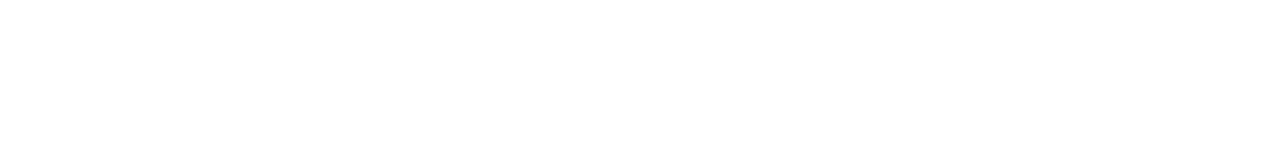
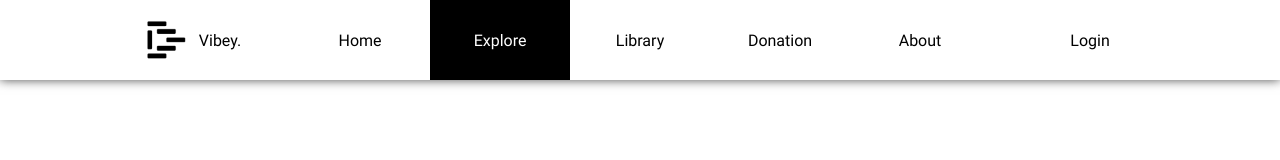
Before and after one commit to jackysetiawan6/WebDev-Vibey-Streaming, a plain HTML site: page explore/explore.html in a window 1280 px wide. Drawn offline with Linux system fonts and the light colour scheme.

Commit message:
Added explore page

```diff
--- /dev/null
+++ b/explore/explore.css
@@ -0,0 +1,35 @@
+/* ============================================================= Header */
+
+.header {
+    position: fixed;
+    top: 0;
+    left: 0;
+    height: 80px;
+    width: 100vw;
+    justify-content: center;
+    background-color: var(--color-02);
+    box-shadow: 0 0 10px rgba(0, 0, 0, 0.7);
+    z-index: 999;
+  }
+
+
+.main-header {
+    height: fit-content;
+    width: 100%;
+    display: flex;
+    justify-content: space-between;
+    align-items: center;
+  }
+
+  .main-header {
+    height: fit-content;
+    width: 100%;
+    display: flex;
+    justify-content: space-between;
+    align-items: center;
+  }
+  .main-header > p {
+    font-size: calc(2 * var(--font-size));
+    font-weight: bold;
+    text-align: right;
+  }
--- a/explore/explore.html
+++ b/explore/explore.html
@@ -3,9 +3,42 @@
     <meta charset="UTF-8">
     <meta http-equiv="X-UA-Compatible" content="IE=edge">
     <meta name="viewport" content="width=device-width, initial-scale=1.0">
-    <title>Document</title>
+    <title>Vibey Music Streaming</title>
+    <link rel="icon" href="../assets/Logo.png" type="Icon" />
+    <link rel="stylesheet" href="../global/global.css" />
+    <link rel="stylesheet" href="explore.css" />
 </head>
 <body>
+    <header class="header">
+        <div class="header-left">
+          <img src="../assets/Logo.png" alt="Vibey Logo" />
+          <p>Vibey.</p>
+        </div>
+        <div class="header-mid">
+          <a href="../index.html">Home</a>
+          <a class="active" href="explore.html">Explore</a>
+          <a href="#">Library</a>
+          <a href="#">Donation</a>
+          <a href="about/about.html">About</a>
+        </div>
+        <div class="header-right">
+          <a href="loginregister/loginregister.html">Login</a>
+          <svg class="bi bi-list hide" viewBox="0 0 16 16">
+            <path
+              fill-rule="evenodd"
+              d="M2.5 12a.5.5 0 0 1 .5-.5h10a.5.5 0 0 1 0 1H3a.5.5 0 0 1-.5-.5zm0-4a.5.5 0 0 1 .5-.5h10a.5.5 0 0 1 0 1H3a.5.5 0 0 1-.5-.5zm0-4a.5.5 0 0 1 .5-.5h10a.5.5 0 0 1 0 1H3a.5.5 0 0 1-.5-.5z"
+            />
+          </svg>
+        </div>
+    </header>
+    <div class="main-header">
+        <!-- <p>Good Morning, Jacky Setiawan</p> -->
+        <input
+          type="search"
+          placeholder="Search..."
+          title="Type to search a song by its title, artist, album, or year"
+        />
+      </div>
 
 </body>
 </html>
```
Also changed, not shown: index.html (+5 -5 lines), assets/cover1.jpg (added), home/playbutton-pressed.png (added), home/playbutton.png (added), index.css (line endings or trailing spaces).
